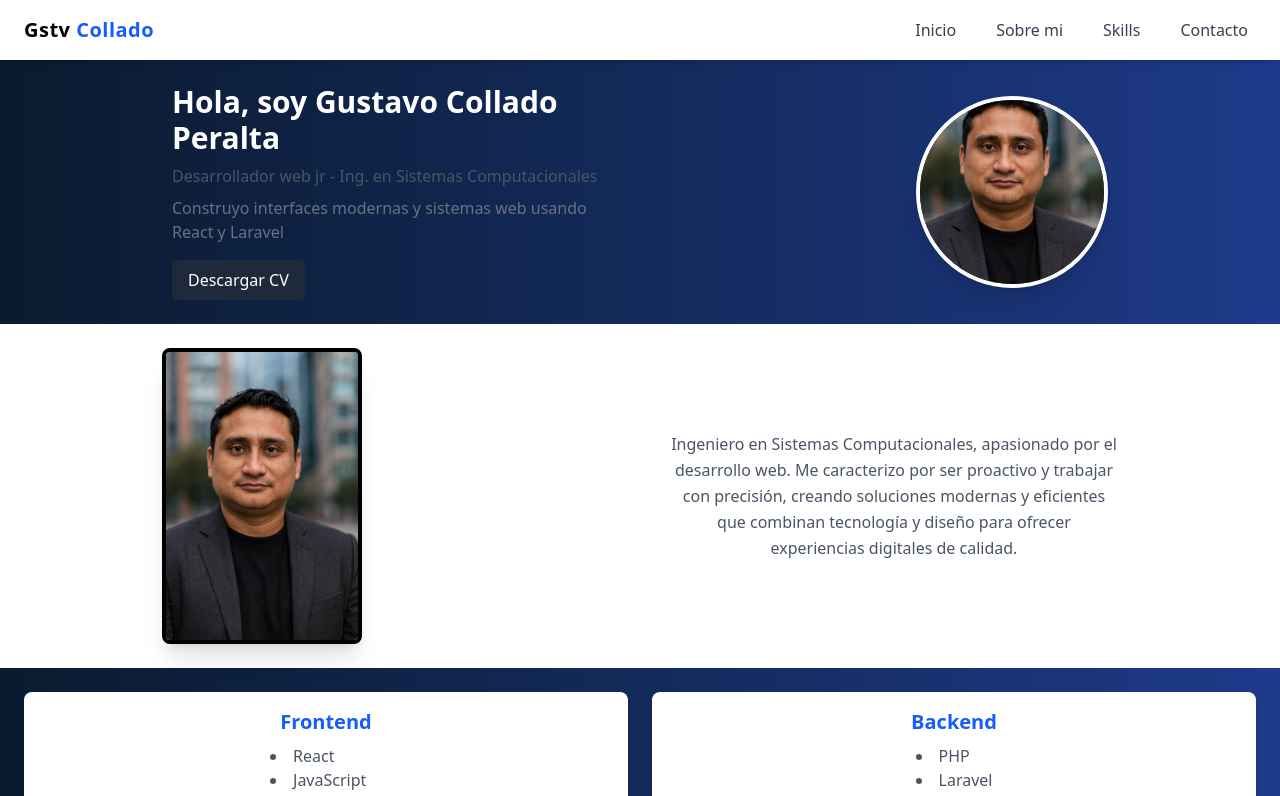
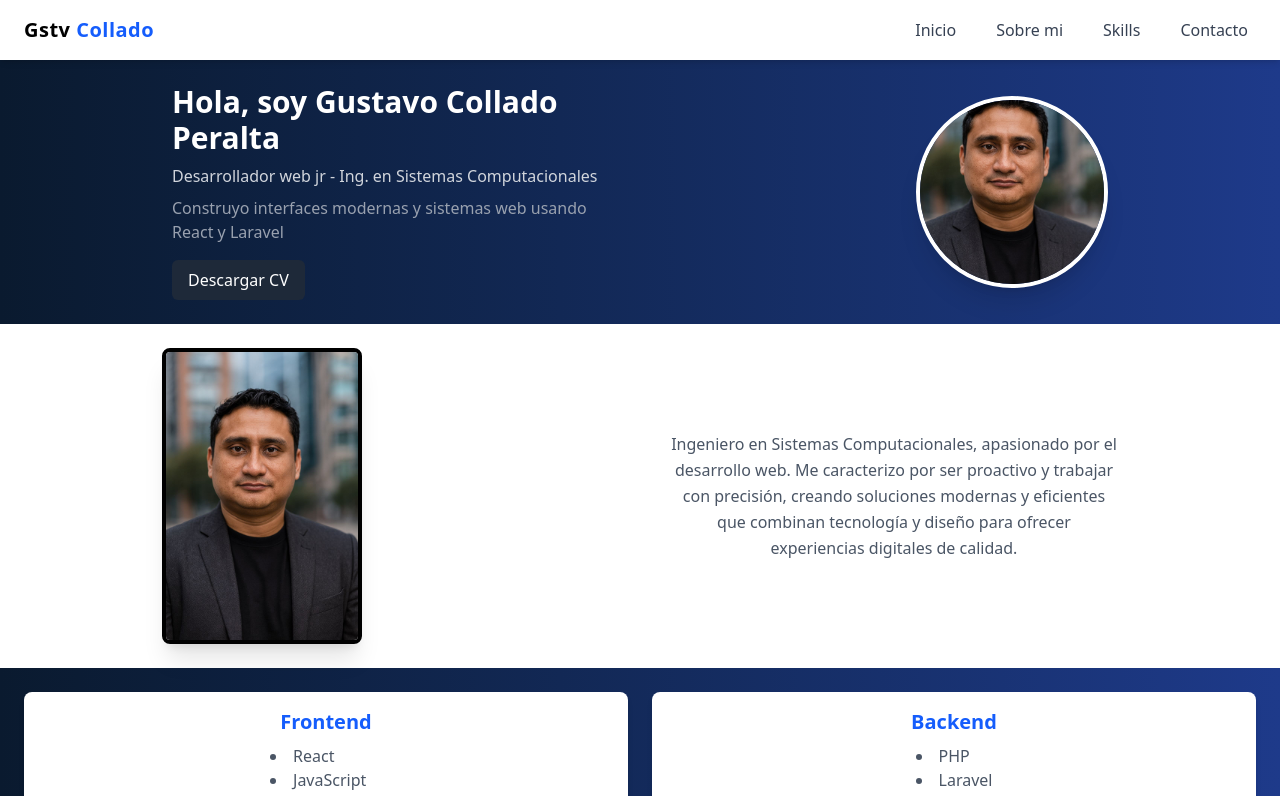
Before and after one commit to gstvcollado/portafolio, a React (Vite) app: page / in a window 1280 px wide. Shown: the top 796 px of the page. Built offline with nearby package versions, Linux system fonts and the light colour scheme.

Commit message:
Se habilito el boton de descarga cvs.

```diff
--- a/src/components/Hero/Hero.jsx
+++ b/src/components/Hero/Hero.jsx
@@ -10,10 +10,10 @@ export default function Hero({ id }) {
         <h1 className="font-bold text-white text-3xl mb-2">
           Hola, soy Gustavo Collado Peralta
         </h1>
-        <h2 className="text-gray-600 mb-2">
+        <h2 className="text-gray-300 mb-2">
           Desarrollador web jr - Ing. en Sistemas Computacionales
         </h2>
-        <p className="text-gray-500 mb-4">
+        <p className="text-gray-400 mb-4">
           Construyo interfaces modernas y sistemas web usando React y Laravel
         </p>
         <div className="flex gap-4">
```
